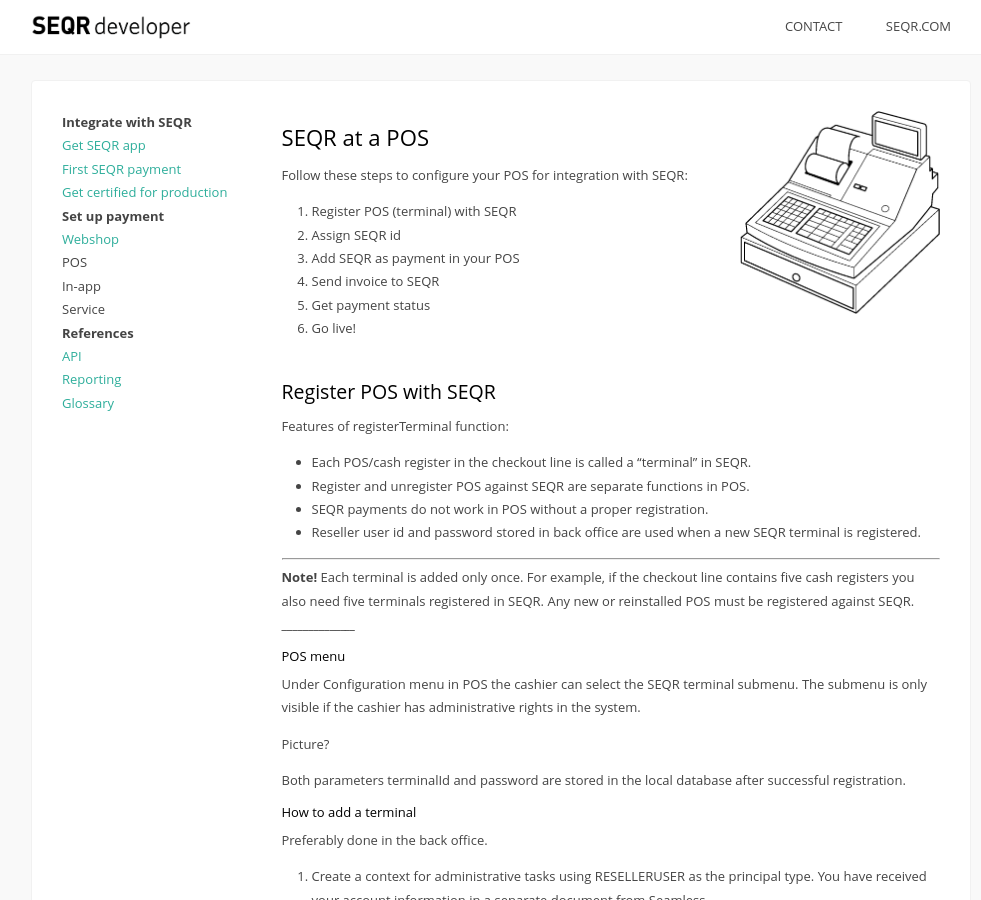
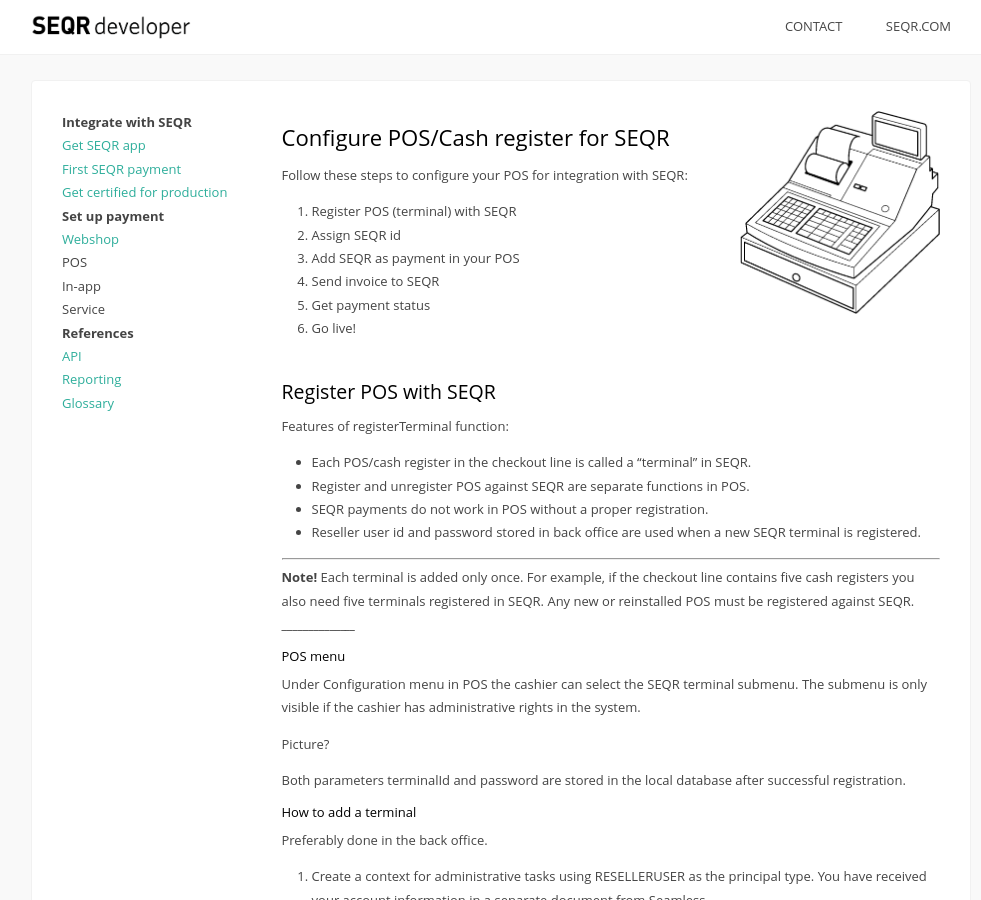
Before and after one commit to SeamlessDistribution/SeamlessDistribution.github.io, a Jekyll site: the page built from merchant/pos/index.md, in a window 1280 px wide and 900 px high. Shown: the whole window, without its empty margins (139-1120 px from the left). Built offline with Jekyll 4.4.1, drawn with Linux system fonts in a browser that asks for light colours.

Commit message:
Update index.md

```diff
--- a/merchant/pos/index.md
+++ b/merchant/pos/index.md
@@ -6,7 +6,7 @@
 
 <img src="/assets/images/cash_register_bw.png" align="right" width="200px"/>
 
-## SEQR at a POS
+## Configure POS/Cash register for SEQR
 
 Follow these steps to configure your POS for integration with SEQR:
 
```
